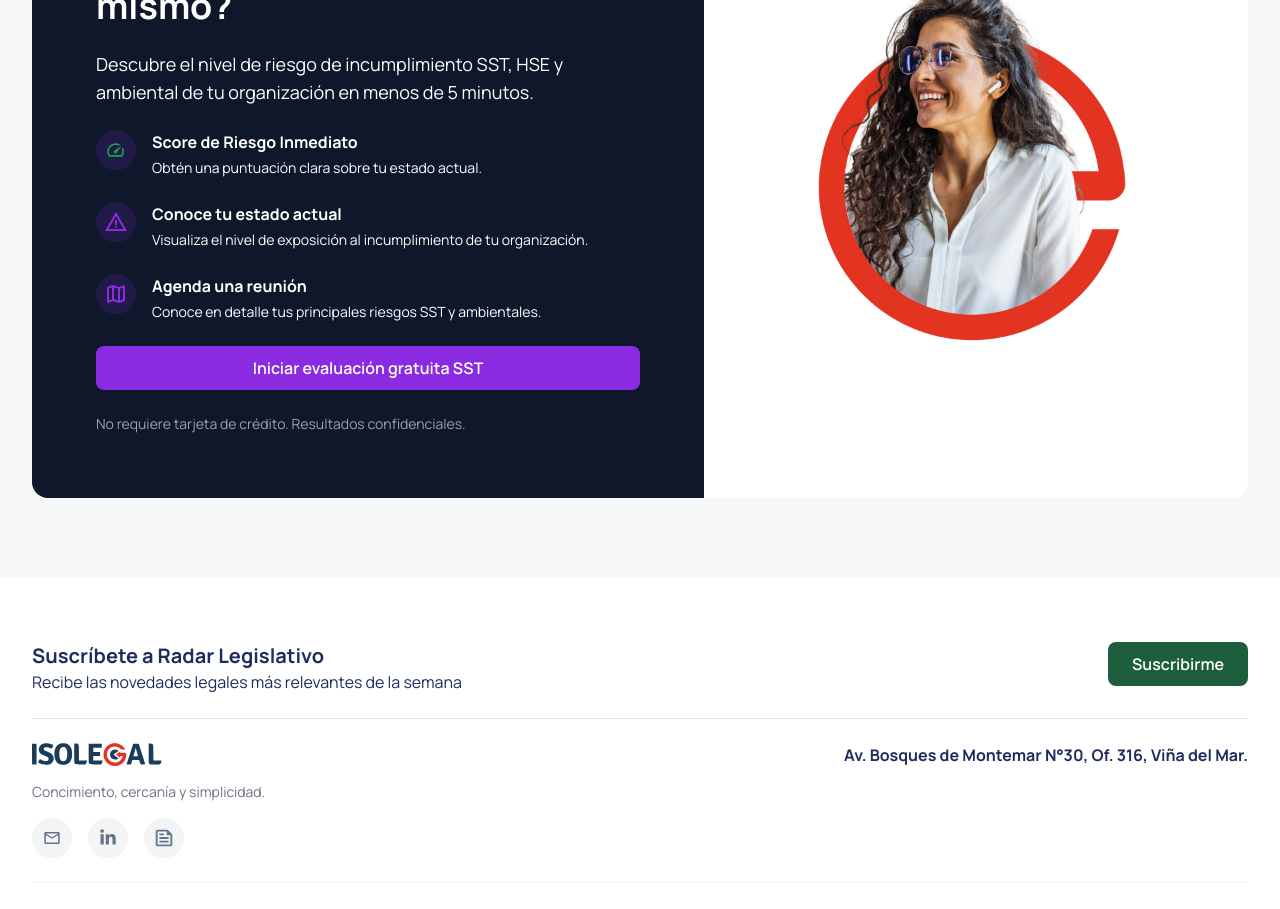
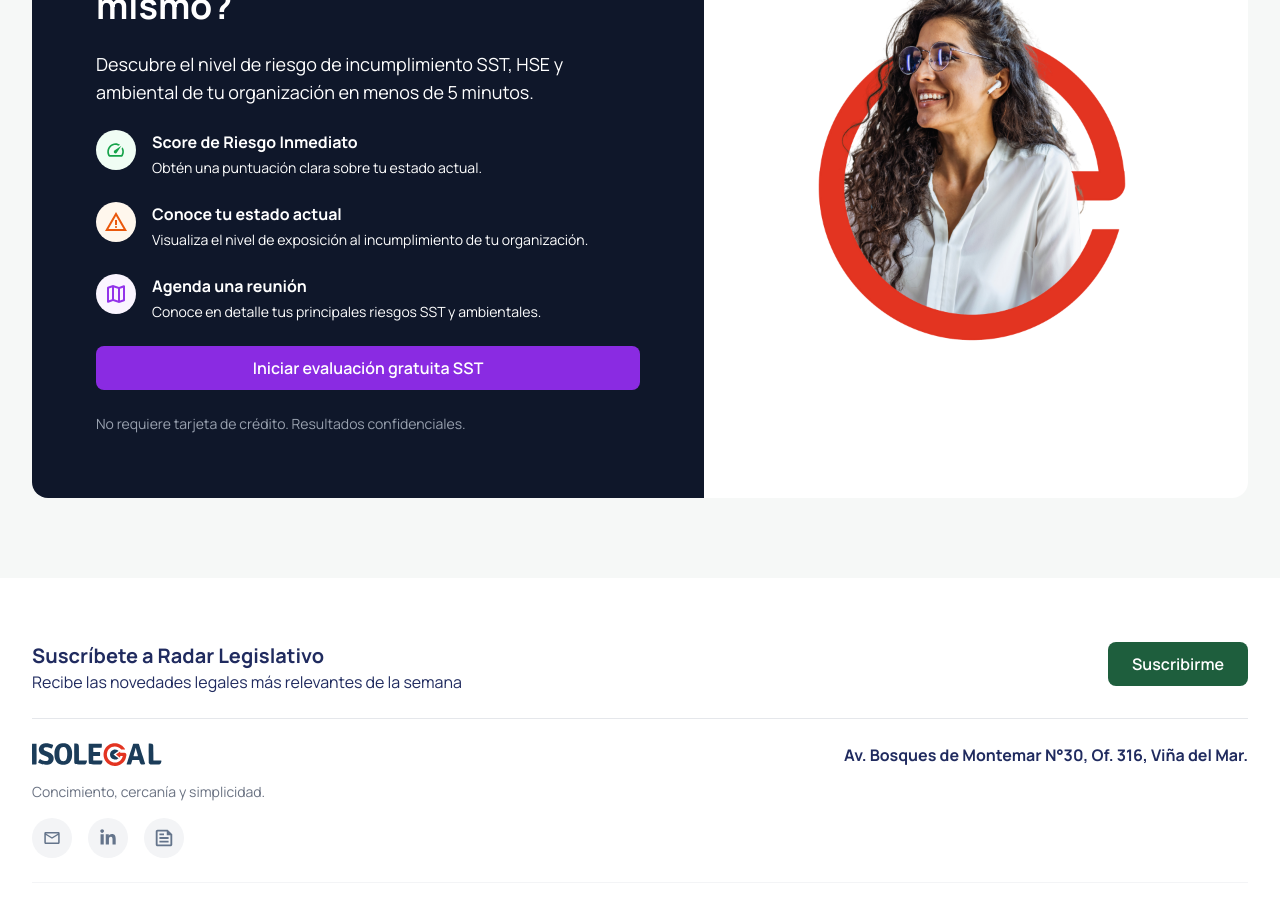
Before and after one commit to sokkay/isolegal-web-comercial, a Next.js app: page /sistema-de-gestion-sst in a window 1280 px wide. Shown: the part 5120-6029 px from the top of the page. Built offline with nearby package versions, Linux system fonts and the light colour scheme; no server answers.

Commit message:
refactor: remove risk banner theme accent

```diff
--- a/sections/risk-calculator/risk-calculator-banner.tsx
+++ b/sections/risk-calculator/risk-calculator-banner.tsx
@@ -15,7 +15,6 @@ type RiskCalculatorBannerProps = {
   description?: string;
   buttonText?: string;
   informationItems?: RiskCalculatorInformationItem[];
-  useThemeAccent?: boolean;
 };
 
 export default function RiskCalculatorBanner({
@@ -24,7 +23,6 @@ export default function RiskCalculatorBanner({
   description = "Descubre el nivel de riesgo de incumplimiento normativo de tu organización en menos de 5 minutos.",
   buttonText = "Iniciar evaluación Gratuita",
   informationItems,
-  useThemeAccent = false,
 }: RiskCalculatorBannerProps) {
   const defaultInformationItems = [
     {
@@ -63,9 +61,7 @@ export default function RiskCalculatorBanner({
               <div key={section.title} className="flex flex-row gap-3 md:gap-4">
                 <div
                   className={`flex h-10 w-10 shrink-0 items-center justify-center rounded-full ${
-                    useThemeAccent
-                      ? "bg-primary/15 text-primary"
-                      : (defaultIconClasses[index] ?? defaultIconClasses[0])
+                    defaultIconClasses[index] ?? defaultIconClasses[0]
                   }`}
                 >
                   <Icon className="h-6 w-6 fill-current" />
--- a/sections/sst-landing/SstRiskCta.tsx
+++ b/sections/sst-landing/SstRiskCta.tsx
@@ -27,7 +27,6 @@ export default function SstRiskCta() {
         description="Descubre el nivel de riesgo de incumplimiento SST, HSE y ambiental de tu organización en menos de 5 minutos."
         buttonText="Iniciar evaluación gratuita SST"
         informationItems={riskInformationItems}
-        useThemeAccent
       />
     </section>
   );
```
